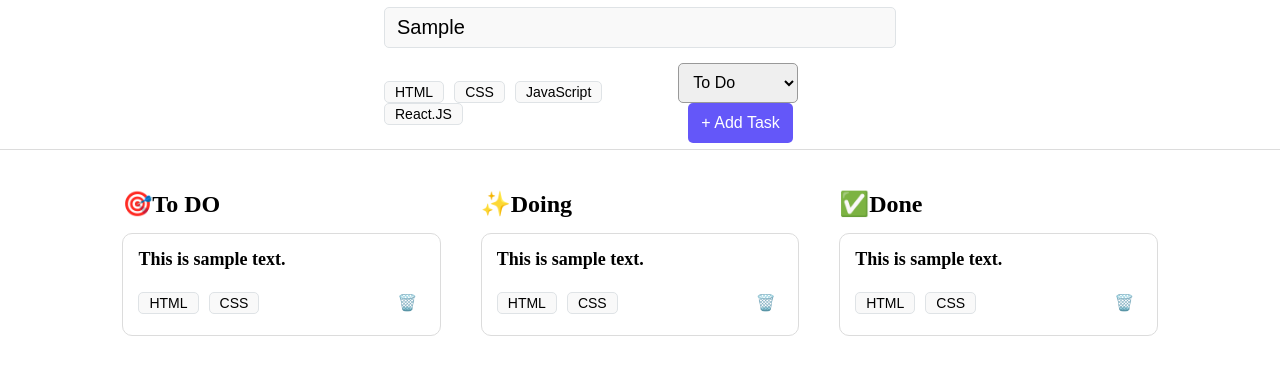
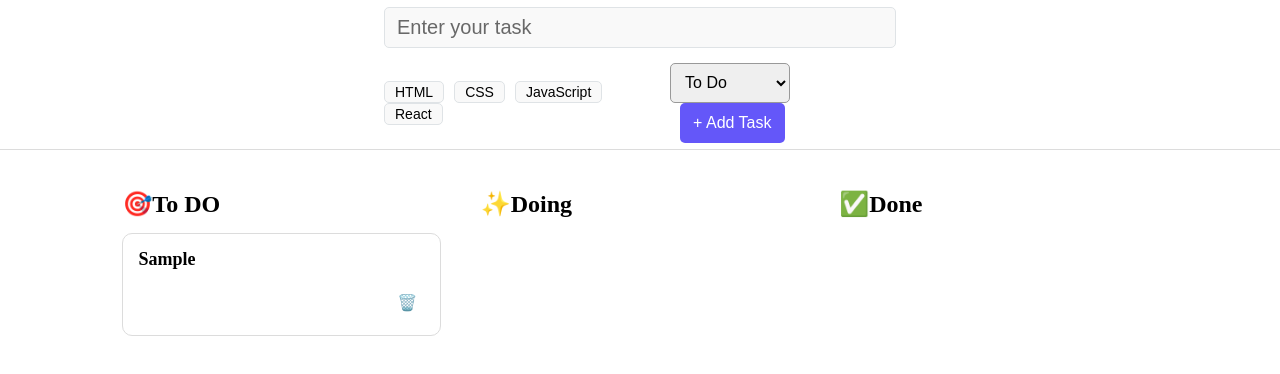
Before and after one commit to iam-AyushTiwari/Modern-TODO-Application, a React (Vite) app: page / in a window 1280 px wide. Both pictures are taken after typing "Sample" into the empty fields and a click on the button "+ Add Task". Shown: the top 374 px of the page. Built offline with nearby package versions, Linux system fonts and the light colour scheme.

Commit message:
basic funcanality done

```diff
--- a/src/App.jsx
+++ b/src/App.jsx
@@ -1,16 +1,23 @@
-import React from "react";
+import React, { useState } from "react";
 import "./App.css";
 import TaskForm from "./components/TaskForm";
 import TaskColumn from "./components/TaskColumn";
 
 const App = () => {
+  const [tasks, setTasks] = useState([]);
+
+  const handleDelete = (taskIndex) => {
+    const newTasks = tasks.filter((task, index) => index !== taskIndex);
+    setTasks(newTasks);
+  }
+
   return (
     <div className="app">
-      <TaskForm />
+      <TaskForm setTasks={setTasks} />
       <main className="app_main">
-        <TaskColumn title="To DO" icon="🎯" />
-        <TaskColumn title="Doing" icon="✨" />
-        <TaskColumn title="Done" icon="✅" />
+        <TaskColumn title="To DO" icon="🎯" tasks={tasks} status="todo" handleDelete={handleDelete} />
+        <TaskColumn title="Doing" icon="✨" tasks={tasks} status="doing" handleDelete={handleDelete} />
+        <TaskColumn title="Done" icon="✅" tasks={tasks} status="done" handleDelete={handleDelete} />
       </main>
     </div>
   );
--- a/src/components/Tag.jsx
+++ b/src/components/Tag.jsx
@@ -1,8 +1,23 @@
 import React from "react";
 import "./Tag.css";
 
-const Tag = ({tagName}) => {
-  return <button className="tag">{tagName}</button>;
+const Tag = ({ tagName, selectTag, selected }) => {
+  const tagStyle = {
+    HTML: {backgroundColor: "#fda821"},
+    CSS: {backgroundColor: "#15d4c8"},
+    JavaScript: {backgroundColor: "#ffd12c"},
+    React: {backgroundColor: "#4cdafc"},
+    default: {backgroundColor: "#f9f9f9"},
+  }
+  return (
+    <button
+      type="button"
+      style={selected ? tagStyle[tagName] : tagStyle.default}
+      className="tag"
+      onClick={() => selectTag(tagName)}>
+        {tagName}
+    </button>
+  );
 };
 
 export default Tag;
--- a/src/components/TaskCard.jsx
+++ b/src/components/TaskCard.jsx
@@ -2,18 +2,19 @@ import React from 'react'
 import "./TaskCard.css"
 import Tag from "./Tag"
 
-const TaskCard = () => {
+const TaskCard = ({title, tags, handleDelete, index}) => {
   return (
     <article className="task_card">
         <p className="task_text">
-            This is sample text.
+            {title}
         </p>
         <div className="task_card_bottom_line">
             <div className="task_card_tags">
-                <Tag tagName="HTML" />
-                <Tag tagName="CSS" />
+                {
+                  tags.map((tag, index) => <Tag key={index} tagName={tag} selected={true} />)
+                }
             </div>
-            <div className="task_delete">
+            <div className="task_delete" onClick={() => handleDelete(index)} >
             🗑️
             </div>
         </div>
--- a/src/components/TaskColumn.jsx
+++ b/src/components/TaskColumn.jsx
@@ -2,14 +2,25 @@ import React from "react";
 import "./TaskColumn.css";
 import TaskCard from "./TaskCard";
 
-const TaskColumn = ({ title, icon }) => {
+const TaskColumn = ({ title, icon, tasks, status, handleDelete }) => {
   return (
     <section className="task_column">
       <h2 className="task_column_heading">
         {icon}
         {title}
       </h2>
-      <TaskCard />
+      {tasks.map(
+        (task, index) =>
+          task.status === status && (
+            <TaskCard
+            key={index}
+            title={task.task}
+            tags={task.tags}
+            handleDelete={handleDelete}
+            index={index}
+            />
+          )
+      )}
     </section>
   );
 };
--- a/src/components/TaskForm.jsx
+++ b/src/components/TaskForm.jsx
@@ -2,14 +2,29 @@ import React, { useState } from "react";
 import "./TaskForm.css";
 import Tag from "./Tag";
 
-const TaskForm = () => {
+const TaskForm = ({ setTasks }) => {
   const [taskData, setTaskData] = useState({
     task: "",
     status: "todo",
     tags: [],
   });
 
-  const selectTag = () => {};
+  const checkTag = (tag) => {
+    return taskData.tags.some((item) => item === tag);
+  };
+
+  const selectTag = (tag) => {
+    if (taskData.tags.some((item) => item === tag)) {
+      const filterTags = taskData.tags.filter((item) => item !== tag);
+      setTaskData((prev) => {
+        return { ...prev, tags: filterTags };
+      });
+    } else {
+      setTaskData((prev) => {
+        return { ...prev, tags: [...prev.tags, tag] };
+      });
+    }
+  };
 
   const handleChange = (e) => {
     const { name, value } = e.target;
@@ -21,7 +36,14 @@ const TaskForm = () => {
 
   const handleSubmit = (e) => {
     e.preventDefault();
-    console.log(taskData);
+    setTasks((prev) => {
+      return [...prev, taskData];
+    });
+    setTaskData({
+      task: "",
+      status: "todo",
+      tags: [],
+    })
   };
 
   return (
@@ -29,6 +51,7 @@ const TaskForm = () => {
       <form onSubmit={handleSubmit}>
         <input
           type="text"
+          value={taskData.task}
           name="task"
           className="task_input"
           placeholder="Enter your task"
@@ -36,15 +59,32 @@ const TaskForm = () => {
         />
         <div className="task_form_bottom_line">
           <div>
-            <Tag tagName="HTML" selectTag={selectTag} />
-            <Tag tagName="CSS" selectTag={selectTag} />
-            <Tag tagName="JavaScript" selectTag={selectTag} />
-            <Tag tagName="React.JS" selectTag={selectTag} />
+            <Tag
+              tagName="HTML"
+              selectTag={selectTag}
+              selected={checkTag("HTML")}
+            />
+            <Tag
+              tagName="CSS"
+              selectTag={selectTag}
+              selected={checkTag("CSS")}
+            />
+            <Tag
+              tagName="JavaScript"
+              selectTag={selectTag}
+              selected={checkTag("JavaScript")}
+            />
+            <Tag
+              tagName="React"
+              selectTag={selectTag}
+              selected={checkTag("React")}
+            />
           </div>
           <div>
             <select
               className="task_status"
               name="status"
+              value={taskData.status}
               onChange={handleChange}
             >
               <option value="todo">To Do</option>
```
